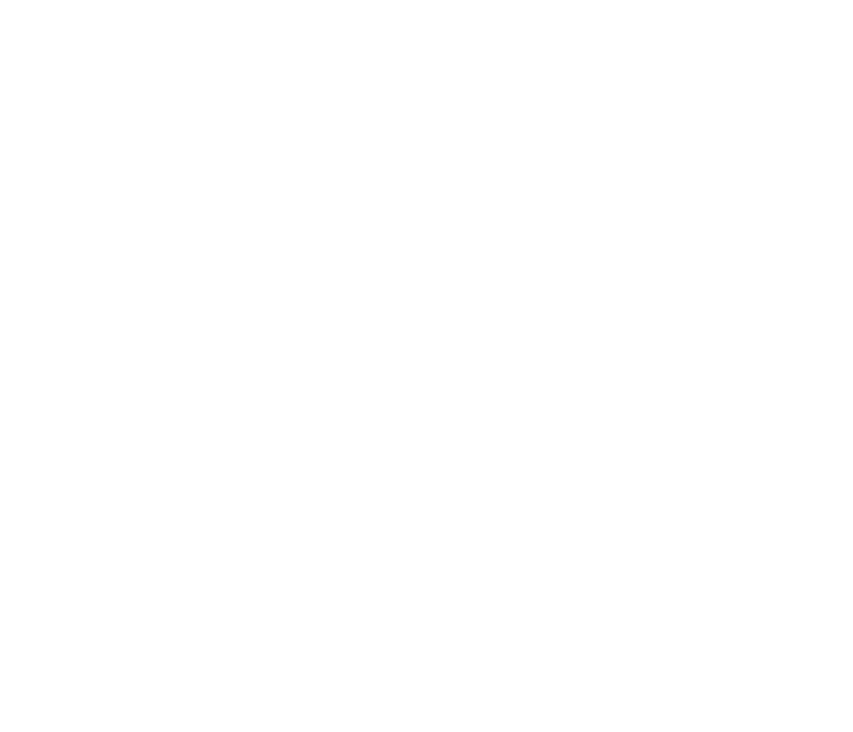
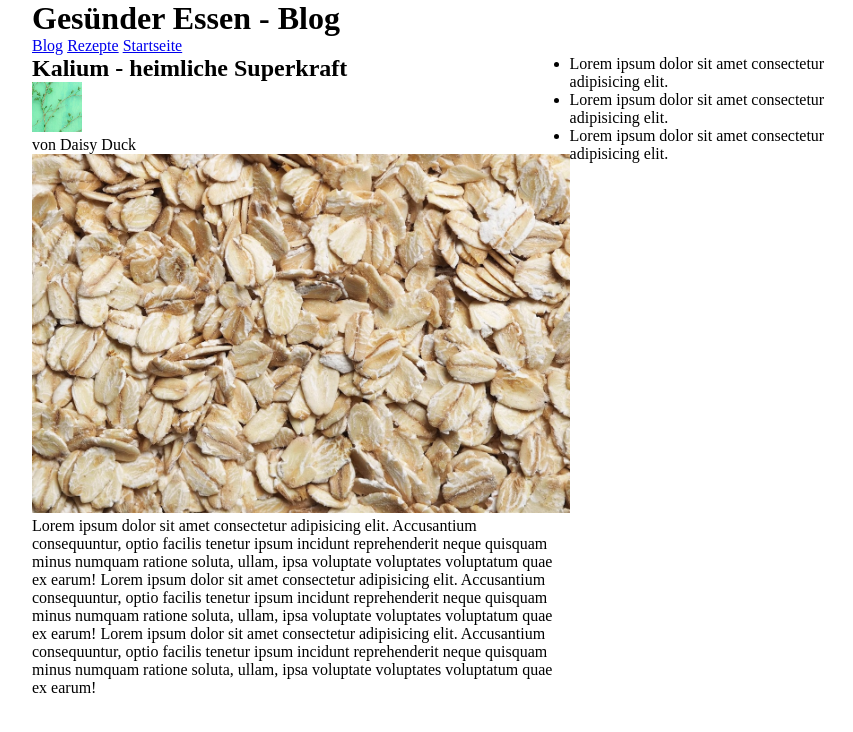
Before and after one commit to Diana-Hellmann/Blog-Repo, a plain HTML site: page index.html in a window 1280 px wide. Shown: the whole page, without its empty margins (160-1013 px from the left). Drawn offline with Linux system fonts and the light colour scheme.

Commit message:
Bilder, Struktur erweitert, erstes Styling

```diff
--- a/index.html
+++ b/index.html
@@ -7,6 +7,45 @@
     <title>Gesünder Essen - schnell und einfach</title>
 </head>
 <body>
+    <div class="container">
+        <header>
+            <h1>Gesünder Essen - Blog</h1>
+            <nav>
+                <a href="index.html">Blog</a>
+                <a href="#">Rezepte</a>
+                <a href="#">Startseite</a>
+            </nav>
+        </header>
+        <div class="artikel-layout">
+
+            <article>
+                <header>
+                    <h2>Kalium - heimliche Superkraft</h2>
+                    <img src="Bilder/Autor-Thumbnail-Platzhalter.jpg" alt="Autor" class="img-autor">
+                    <p>von Daisy Duck</p>
+                    <img src="Bilder/Artikelbild.jpg" alt="Kaliumquelle Haferflocken" class="img-artikel">
+                </header>
+            <p>Lorem ipsum dolor sit amet consectetur adipisicing elit. Accusantium consequuntur, optio facilis
+                tenetur ipsum incidunt reprehenderit neque quisquam minus numquam ratione soluta, ullam, ipsa voluptate voluptates
+                voluptatum quae ex earum!
+                Lorem ipsum dolor sit amet consectetur adipisicing elit. Accusantium consequuntur, optio facilis
+                tenetur ipsum incidunt reprehenderit neque quisquam minus numquam ratione soluta, ullam, ipsa voluptate voluptates
+                voluptatum quae ex earum!
+                Lorem ipsum dolor sit amet consectetur adipisicing elit. Accusantium consequuntur, optio facilis
+                tenetur ipsum incidunt reprehenderit neque quisquam minus numquam ratione soluta, ullam, ipsa voluptate voluptates
+                voluptatum quae ex earum!
+            </p>
+            </article>
+        <!--Artikel vorschlagen-->
+            <aside>
+                <ul>
+                    <li>Lorem ipsum dolor sit amet consectetur adipisicing elit.</li>
+                    <li>Lorem ipsum dolor sit amet consectetur adipisicing elit.</li>
+                    <li>Lorem ipsum dolor sit amet consectetur adipisicing elit.</li>
+                </ul>
+            </aside>
+        </div>
+    </div>
 
 </body>
 </html>
--- a/stylesheet.css
+++ b/stylesheet.css
@@ -0,0 +1,37 @@
+/*mobile*/
+*{
+    margin: 0;
+    padding: 0;
+}
+.container{
+    width: 70%;
+    margin: auto;
+}
+.artikel-layout{
+    display: flex;
+}
+article{
+    width: 60%;
+}
+aside{
+    width: 30%;
+}
+.img-autor{
+    width: 50px;
+    height: 50px;
+}
+.img-artikel{
+    /*automatisches skalieren*/
+    width: 100%;
+    height: auto;
+}
+
+
+/*Desktop*/
+@media screen and (min-width: 41rem) {
+    /*kleiner Test zum orientieren*/
+    /* body{
+        background-color: rebeccapurple;
+    } */
+
+}
```
Also changed, not shown: Bilder/Artikelbild.jpg (added), 1 other file.
